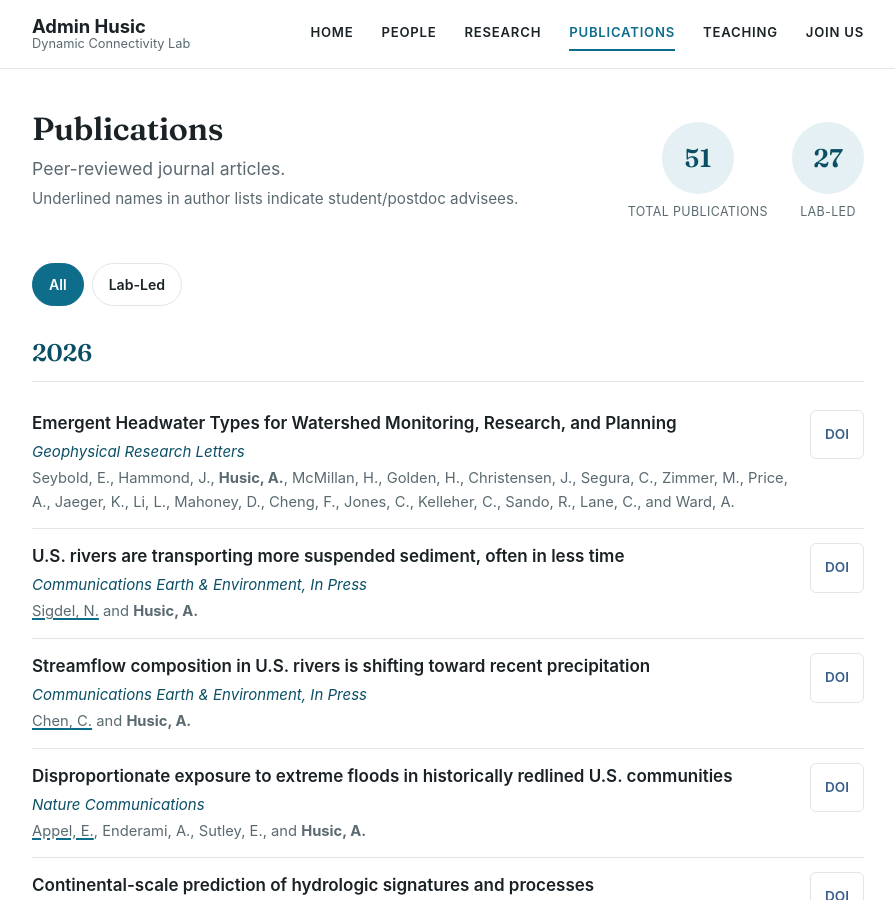
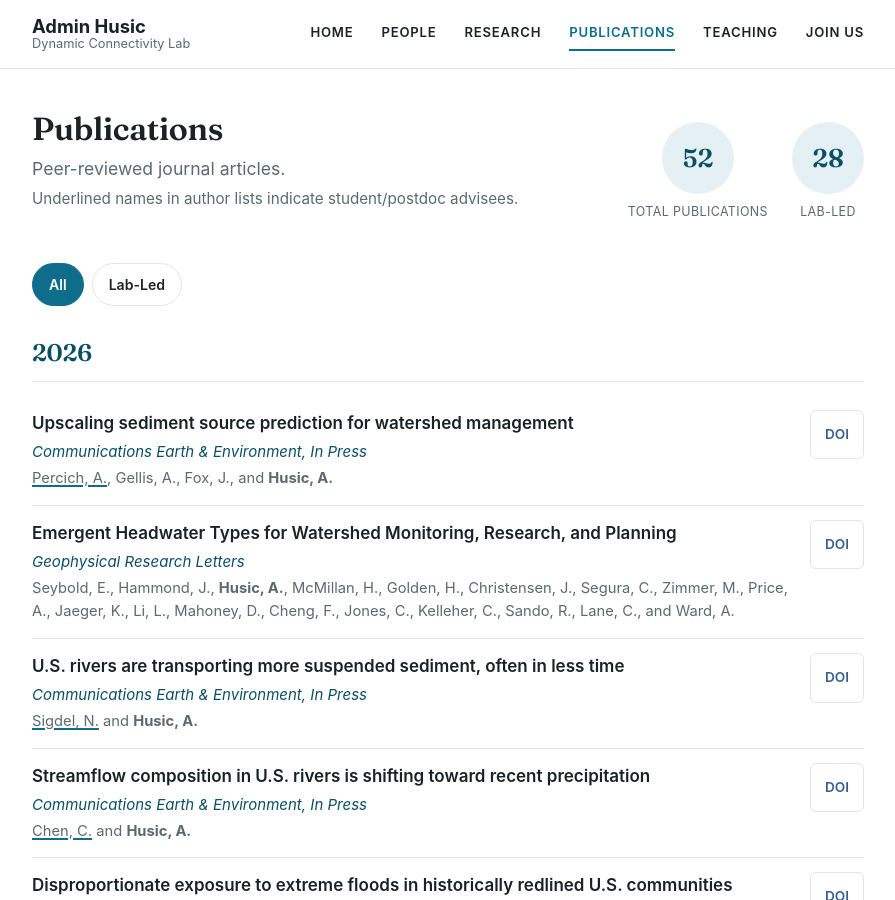
Before and after one commit to adminhusic/adminhusic.github.io, a Jekyll site: the page built from publications.md, in a window 1280 px wide and 900 px high. Shown: the whole window, without its empty margins (192-1087 px from the left). Built offline with Jekyll 4.4.1, drawn with Linux system fonts in a browser that asks for light colours.

Commit message:
New publication(s) found on ORCID

```diff
--- a/_data/publications.yml
+++ b/_data/publications.yml
@@ -58,6 +58,15 @@
 # articles are open access, and the author does not hold blanket redistribution
 # rights on the publisher's typeset PDF for closed-access work). The DOI link
 # is the only download path, for every entry, open-access or not.
+
+- year: 2026
+  status: "published"
+  lead: "lab"
+  authors: "<u>Percich, A.</u>, Gellis, A., Fox, J., and <strong>Husic, A.</strong>"
+  title: "Upscaling sediment source prediction for watershed management"
+  journal: "Communications Earth & Environment"
+  citation: "In Press"
+  doi: "https://doi.org/10.1038/s43247-026-04097-4"
 
 - year: 2026
   status: "published"
```
